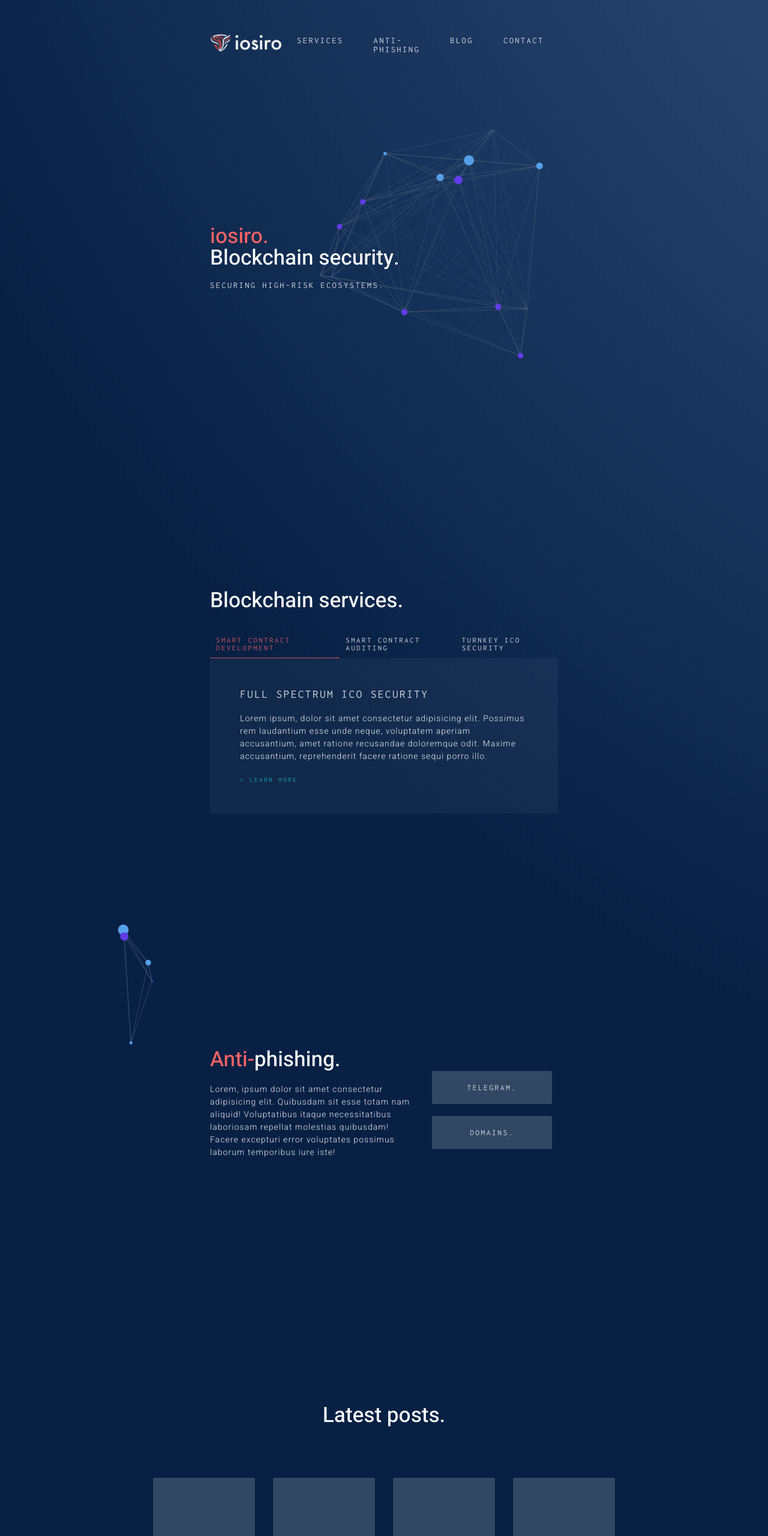
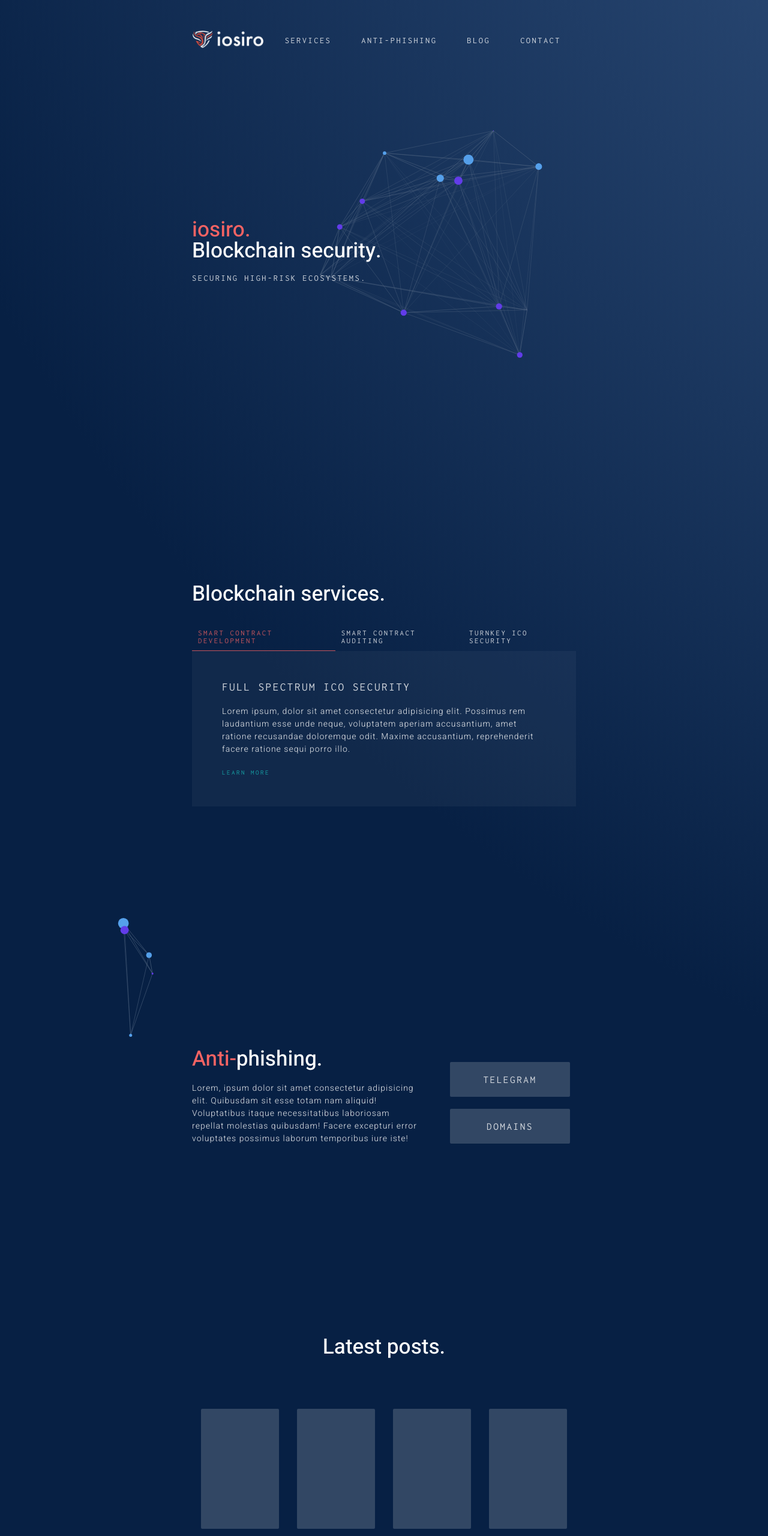
Before and after one commit to lukeberetta/iosiro, a plain HTML site: page index.html in a window 1280 px wide. Shown: the top 2560 px of the page at 60% size. Drawn offline with Linux system fonts and the light colour scheme.

Commit message:
container structure

```diff
--- a/index.html
+++ b/index.html
@@ -14,17 +14,17 @@
 <body class="home">
 
   <!-- Gradient -->
-  <div class="gradient fade-2"></div>
+  <div id="gradient-1" class="fade-2"></div>
 
   <!-- particle -->
   <div class="particles">
     <div class="fade-2" id="particle-1"></div>
   </div>
 
-
   <!-- Header -->
-  <header class="container">
-    <div>
+  <header>
+    <div class="container">
+      <div id="logo">
         <a href="#">
           <img class="logo" src="img/logo_white.png" alt="iosiro">
         </a>
@@ -47,26 +47,25 @@
           </ul>
         </h3>
       </div>
+    </div>
   </header>
 
   <!-- Hero -->
-  <section class="container hero">
+  <section>
+    <div class="container hero">
       <div id="hero-text">
-      <!-- <h2>
-        <span class="red">iosiro. </span>
-        Securing high-risk ecosystems.
-      </h2> -->
         <h1 class="red">iosiro.</h1>
         <h1>Blockchain security.</h1>
         <h3>Securing high-risk ecosystems.</h3>
       </div>
+    </div>
   </section>
 
   <!-- Services -->
-  <section class="container services fade">
+  <section>
+    <div class="container services fade">
       <div>
         <h1 class="heading">Blockchain services.</h1>
-      <!-- Services list -->
         <div id="service-box">
           <h4>
             <ul>
@@ -82,7 +81,7 @@
             </ul>
           </h4>
         </div>
-      <!-- <hr> -->
+      </div>
       <!-- Text box -->
       <div class="text-box services-1">
         <h2>Full Spectrum ICO Security</h2>
@@ -92,7 +91,7 @@
         </p>
         <h3>
           <a id="btn-learn" href="#">
-            > Learn more</a>
+            Learn more</a>
         </h3>
       </div>
     </div>
@@ -105,7 +104,8 @@
 
 
   <!-- Anti-phishing -->
-  <section class="anti container fade">
+  <section>
+    <div class="container anti fade">
       <div id="all">
         <div id="left">
           <h1>
@@ -118,31 +118,33 @@
         <div id="right">
           <form class="btn-lrg">
             <h2>
-            <a href="#">telegram.</a>
+              <a href="#">telegram</a>
             </h2>
           </form>
           <form class="btn-lrg">
             <h2>
-            <a href="#">domains.</a>
+              <a href="#">domains</a>
             </h2>
           </form>
-
+        </div>
       </div>
     </div>
   </section>
 
   <!-- Latest Posts -->
-  <section class="container fade posts">
+  <section class="posts">
+    <div class="container fade">
       <div>
         <h1>Latest posts.</h1>
       </div>
-    <!-- Sqaures -->
       <div class="post-wrapper">
         <div class="post"></div>
         <div class="post"></div>
         <div class="post"></div>
         <div class="post"></div>
       </div>
+    </div>
+
   </section>
 
   <!-- particle -->
@@ -151,7 +153,8 @@
   </div>
 
   <!-- Partners -->
-  <section class="container partners fade">
+  <section class="partners">
+    <div class="container fade">
       <h3>Our partners:</h3>
       <div id="logo-wrapper">
         <ul>
@@ -166,10 +169,12 @@
           </li>
         </ul>
       </div>
+    </div>
   </section>
 
   <!-- Footer -->
-  <footer class="container fade">
+  <footer class="fade">
+    <div class="container">
       <hr>
       <div id="link-wrapper">
         <div>
@@ -202,9 +207,8 @@
           ipsum, dolor sit amet consectetur adipisicing elit. Impedit, numquam perspiciatis beatae fuga dolores maxime hic
           animi voluptatibus? Odio magni optio corporis debitis praesentium quidem iste, eos provident possimus molestiae?</h6>
       </div>
-
+    </div>
   </footer>
-
 
   <!-- Scripts -->
   <script src="src/scrollreveal.min.js"></script>
--- a/src/main.css
+++ b/src/main.css
@@ -26,7 +26,13 @@ nav {
 }
 
 .container {
-    padding: 50px 350px;
+    padding: 50px 25%;
+    display: flex;
+    flex-direction: column;
+    justify-content: center;
+    /* align-items: space-between; */
+    width: 100%;
+    /* max-width: 800px; */
 }
 
 h1 {
@@ -76,6 +82,7 @@ section {
     height: 85vh;
     overflow: hidden;
     display: flex;
+    /* justify-content: center; */
     align-items: center;
 }
 
@@ -89,7 +96,7 @@ section {
 
 /* FX */
 
-.gradient {
+#gradient-1 {
     background-image: radial-gradient(circle at 200% -40%, #4a6ea0, #072044 70%);
     height: 300vh;
     width: 100vw;
@@ -139,10 +146,12 @@ section {
 /* Header */
 
 header {
-    display: flex;
+    z-index: 99;
+}
+
+header .container {
+    flex-direction: row;
     justify-content: space-between;
-    align-items: center;
-    z-index: 99;
 }
 
 header .logo {
@@ -269,7 +278,7 @@ footer a:hover {
 }
 
 .btn-lrg {
-    font-size: .7em;
+    font-size: .9em;
     margin: 10px;
     padding: 20px;
     width: 200px;
@@ -291,8 +300,8 @@ footer a:hover {
 /* Latest Posts */
 
 .posts {
-    max-height: 80vh;
-    justify-content: center;
+    height: 70vh;
+    text-align: center;
     flex-direction: column;
 }
 
@@ -315,14 +324,14 @@ footer a:hover {
 /* Partners */
 
 .partners {
-    height: 70vh;
-    justify-content: center;
-    flex-direction: column;
+    height: 60vh;
+    text-align: center;
+    transform: translateY(-50px);
 }
 
 #logo-wrapper {
     padding-top: 50px;
-    width: 80%;
+    /* width: 80%; */
 }
 
 .partners ul,
```
Lines whose indentation alone changed are shown as unchanged.
